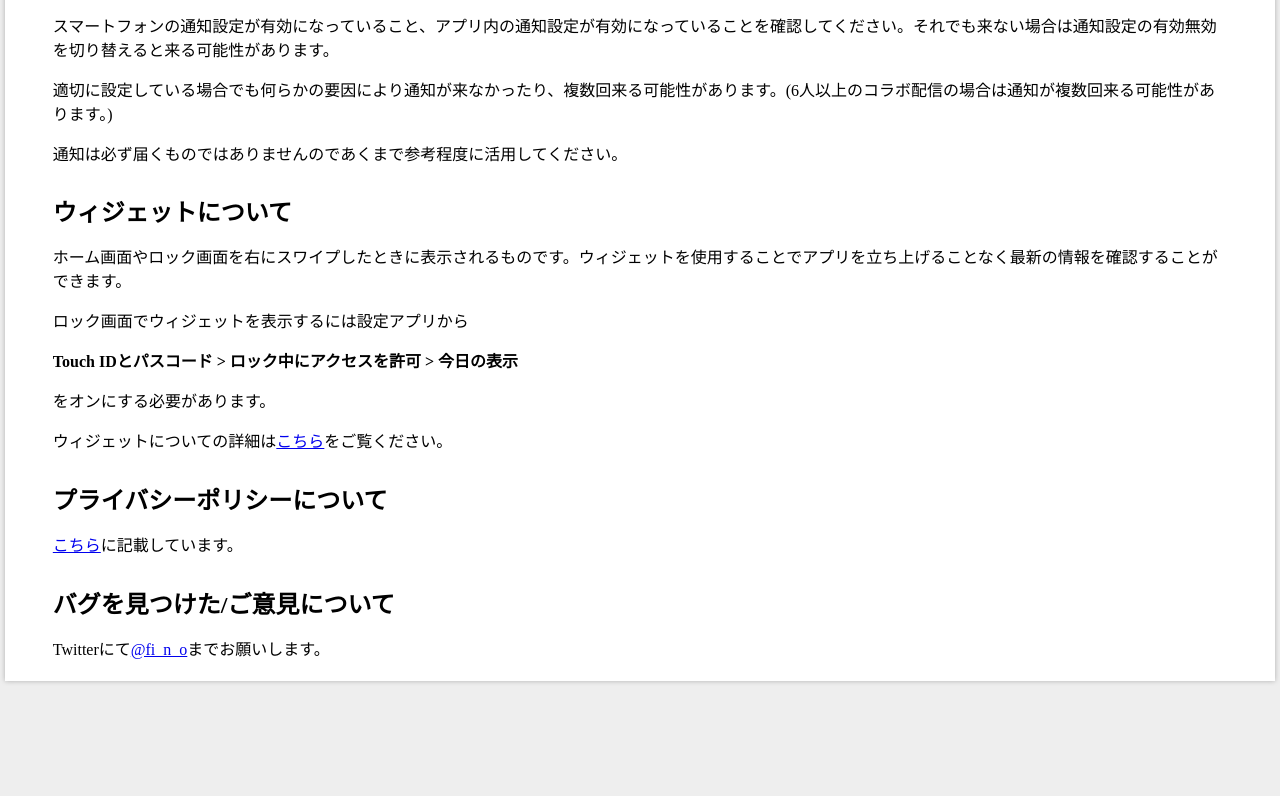
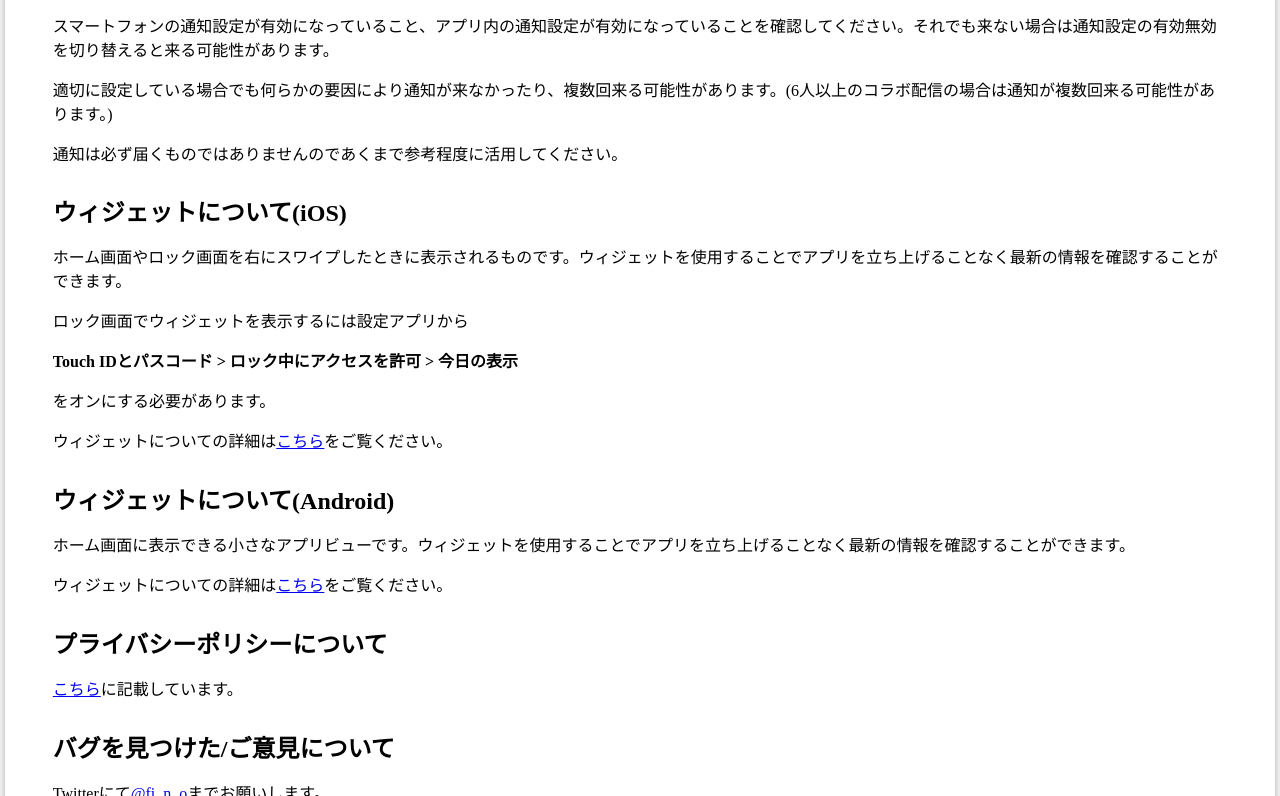
Before and after one commit to yaegaki/dotlive-schedule-server, a plain HTML site: page web/help.html in a window 1280 px wide. Shown: the part 671-1467 px from the top of the page. Before the commit the page ends 1357 px from the top, so only its background shows below. Drawn offline with Linux system fonts and the light colour scheme.

Commit message:
android版追記
TODO:リリースされ次第更新する

```diff
--- a/web/help.html
+++ b/web/help.html
@@ -39,12 +39,15 @@
                 <p>スマートフォンの通知設定が有効になっていること、アプリ内の通知設定が有効になっていることを確認してください。それでも来ない場合は通知設定の有効無効を切り替えると来る可能性があります。</p>
                 <p>適切に設定している場合でも何らかの要因により通知が来なかったり、複数回来る可能性があります。(6人以上のコラボ配信の場合は通知が複数回来る可能性があります。)</p>
                 <p>通知は必ず届くものではありませんのであくまで参考程度に活用してください。</p>
-                <h2 id="widget">ウィジェットについて</h2>
+                <h2 id="widget">ウィジェットについて(iOS)</h2>
                 <p>ホーム画面やロック画面を右にスワイプしたときに表示されるものです。ウィジェットを使用することでアプリを立ち上げることなく最新の情報を確認することができます。</p>
                 <p>ロック画面でウィジェットを表示するには設定アプリから</p>
                 <p><b>Touch IDとパスコード > ロック中にアクセスを許可 > 今日の表示</b></p>
                 <p>をオンにする必要があります。</p>
                 <p>ウィジェットについての詳細は<a href="https://support.apple.com/ja-jp/HT207122" target="_blank">こちら</a>をご覧ください。</p>
+                <h2 id="widget-android">ウィジェットについて(Android)</h2>
+                <p>ホーム画面に表示できる小さなアプリビューです。ウィジェットを使用することでアプリを立ち上げることなく最新の情報を確認することができます。</p>
+                <p>ウィジェットについての詳細は<a href="https://support.google.com/android/answer/9450271?hl=ja" target="_blank">こちら</a>をご覧ください。</p>
                 <h2>プライバシーポリシーについて</h2>
                 <p><a href="/privacy">こちら</a>に記載しています。</p>
                 <h2>バグを見つけた/ご意見について</h2>
```
Also changed, not shown: web/index.html (+1 -0 lines), web/ss-widget-android.png (added).
